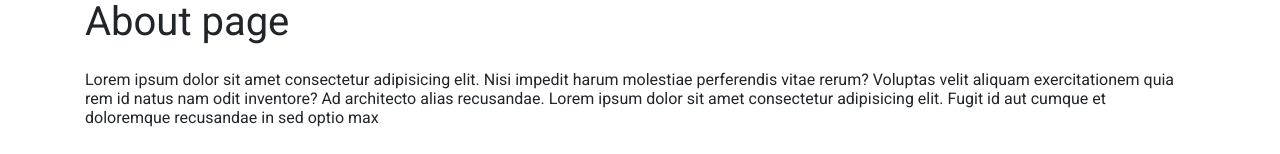
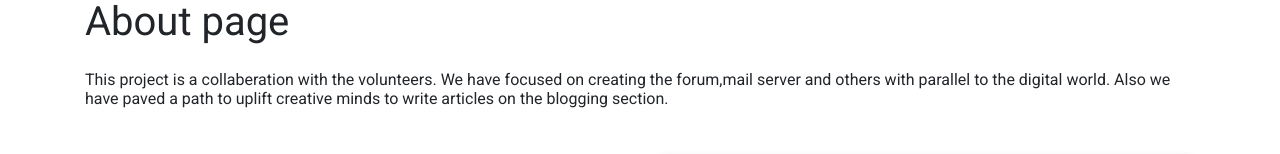
Before and after one commit to fossnsbm/Privacy-Dashboad, a React (Create React App) app: page /about in a window 1280 px wide. Shown: the part 121-275 px from the top of the page. Built offline with nearby package versions, Linux system fonts and the light colour scheme; grey boxes are pictures that could not be loaded.

Commit message:
Wrote the content for About page

```diff
--- a/src/Components/pages/about/content.jsx
+++ b/src/Components/pages/about/content.jsx
@@ -12,10 +12,8 @@ function Content() {
 
       <h6 className="container mb-4">
         <p className="topic mb-5">
-        Lorem ipsum dolor sit amet consectetur adipisicing elit. Nisi impedit
-        harum molestiae perferendis vitae rerum? Voluptas velit aliquam
-        exercitationem quia rem id natus nam odit inventore? Ad architecto alias
-        recusandae. Lorem ipsum dolor sit amet consectetur adipisicing elit. Fugit id aut cumque et doloremque recusandae in sed optio max
+        This project is a collaberation with the volunteers. We  have focused on creating the forum,mail server and others with parallel to the digital world.
+        Also we have paved a path to uplift creative minds to write articles on the blogging section.
         </p>
       </h6>
     </>
```
